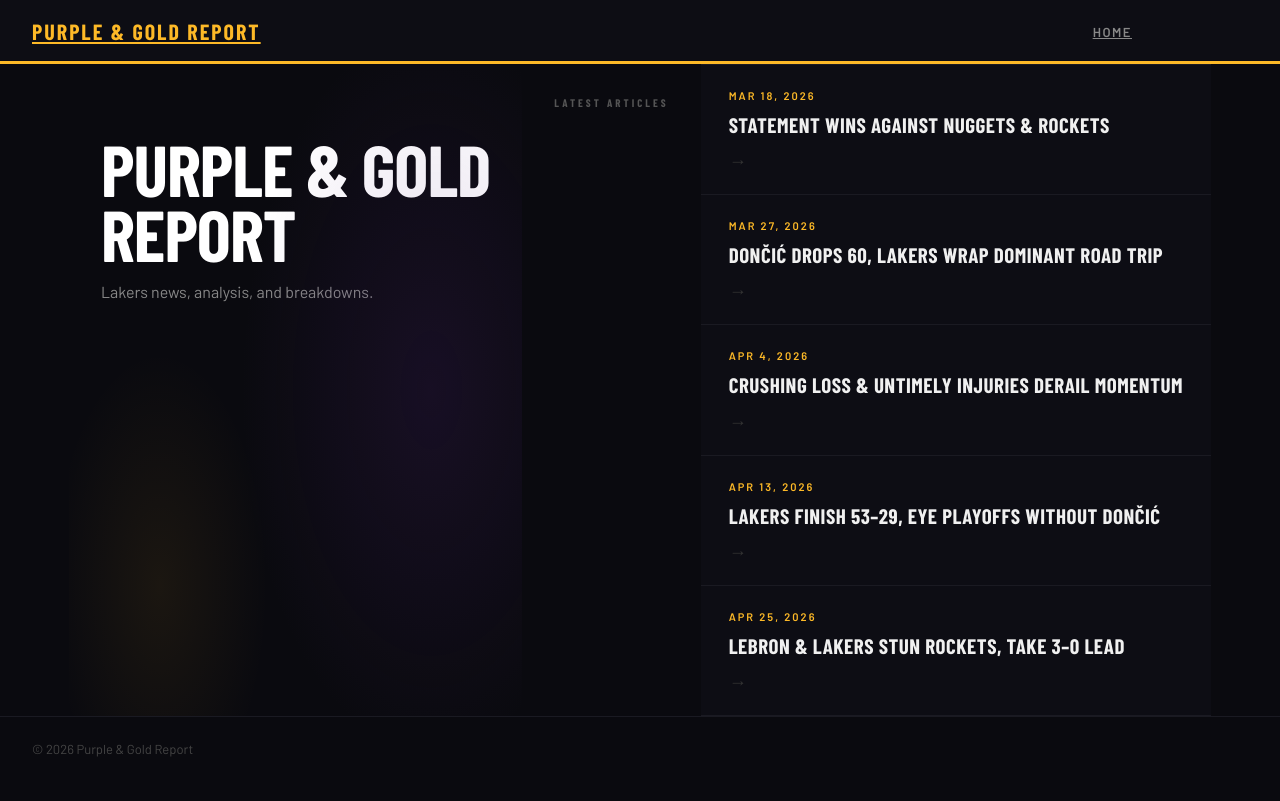
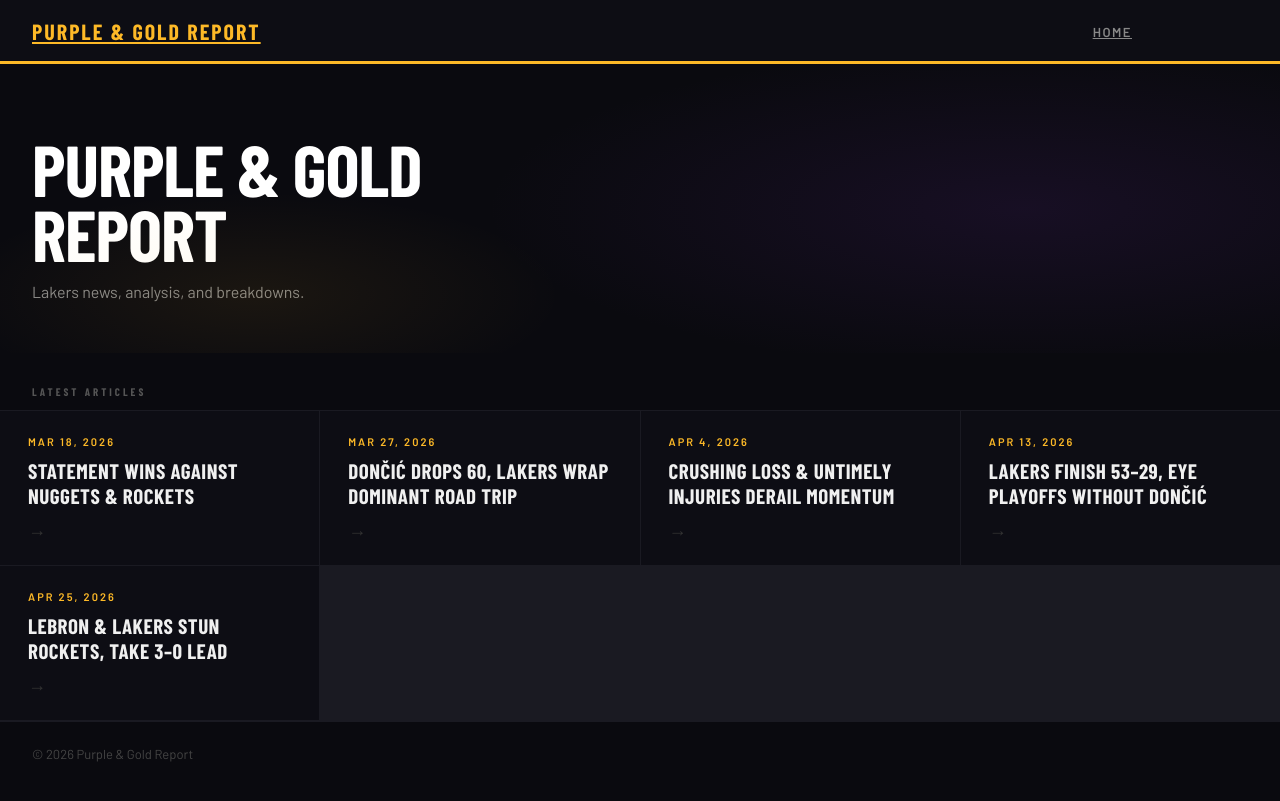
Before and after one commit to troyk-05/WRIT340-Public-Articles, a Jekyll site: the page built from index.md, in a window 1280 px wide. Shown: the top 801 px of the page. Built offline with Jekyll 4.4.1, drawn with Linux system fonts in a browser that asks for light colours; some web fonts are replaced.

Commit message:
Update style.scss

```diff
--- a/assets/css/style.scss
+++ b/assets/css/style.scss
@@ -233,7 +233,7 @@ body {
   p { margin: 0 0 1.4rem; }
 }
 
-.page-content {
+.page-content.post-page {
   display: flex;
   justify-content: center;
 }
```
